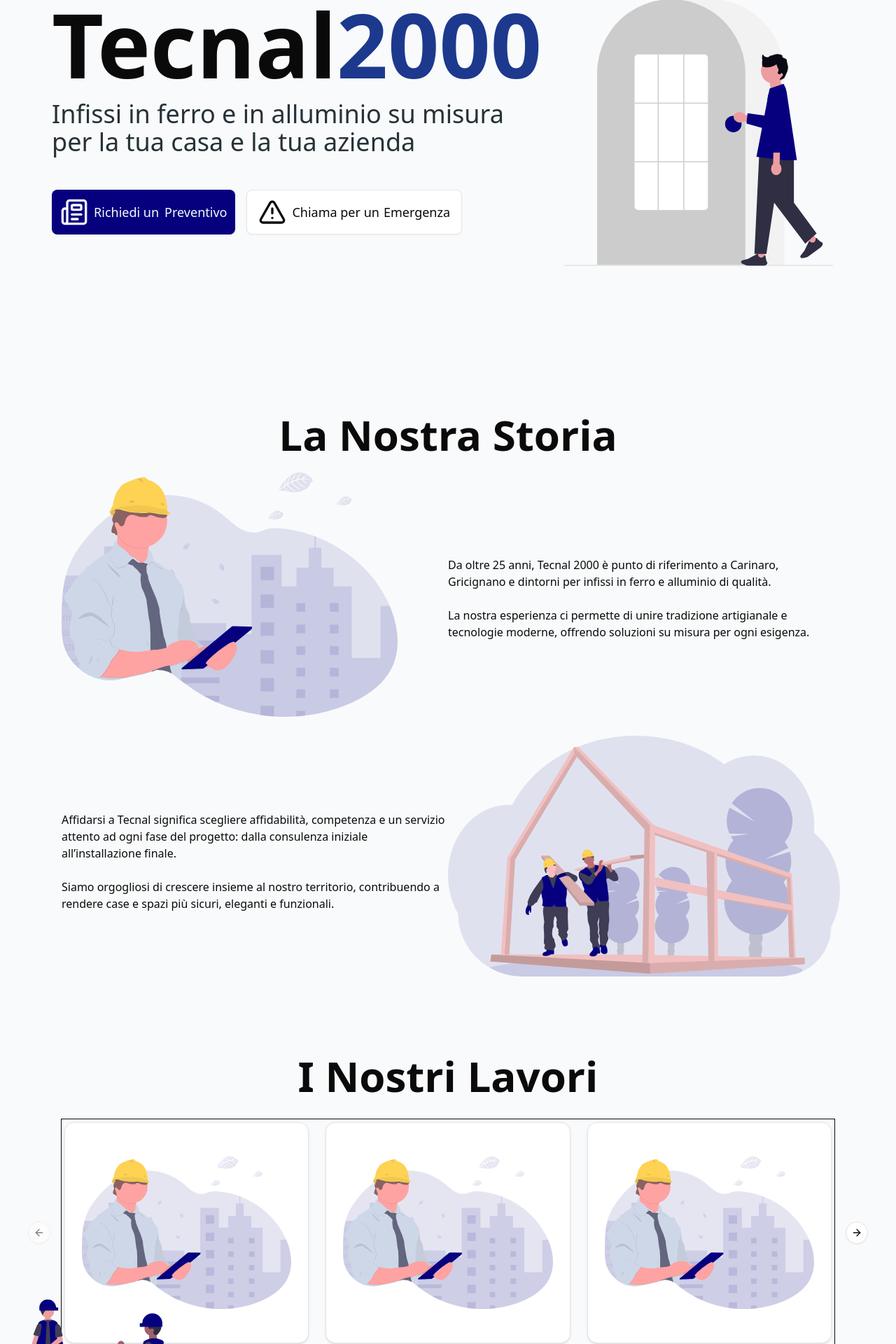
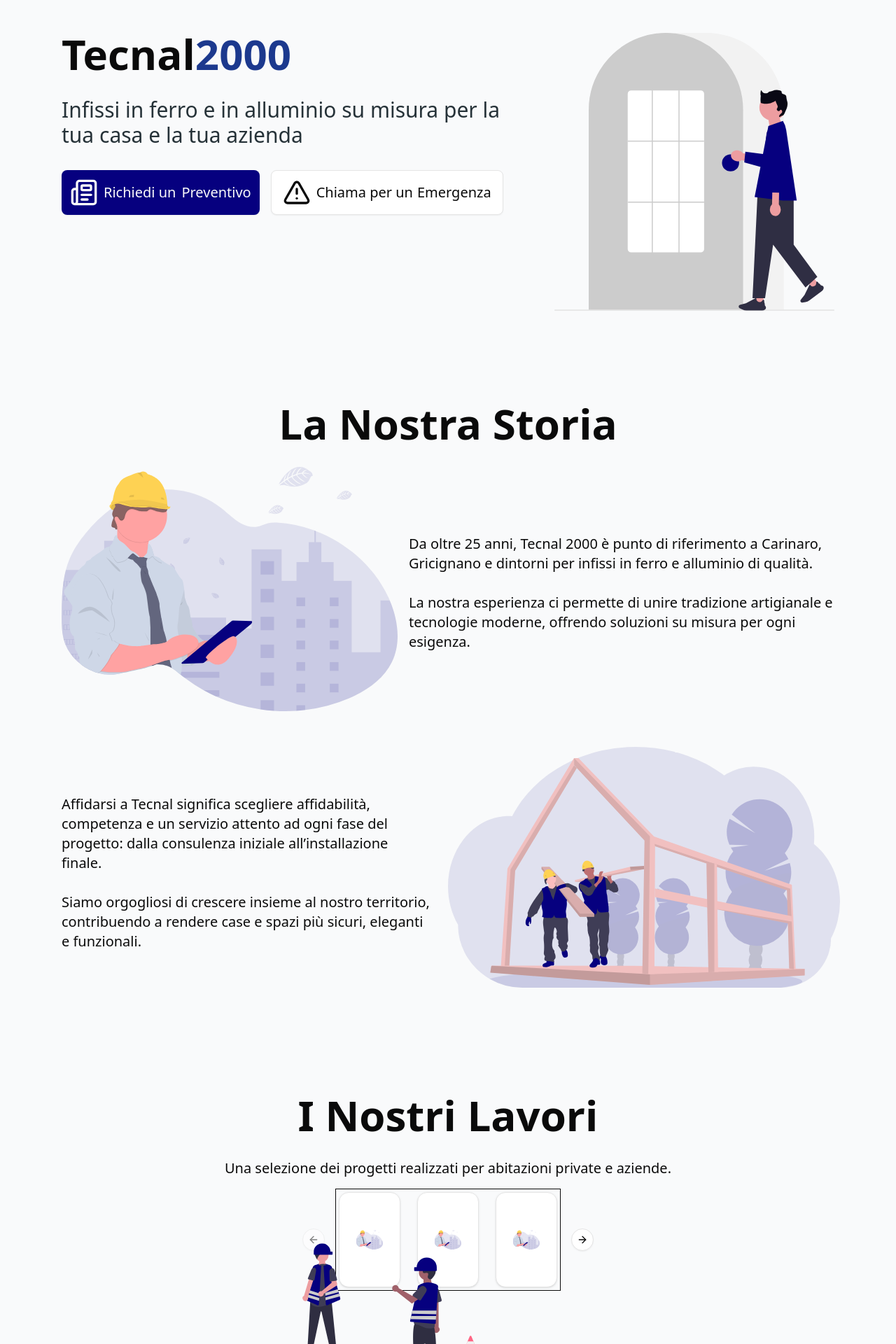
Before and after one commit to nicola-dg/nicola-dg.github.io, a React (Vite) app: page / in a window 1280 px wide. Shown: the part 165-2085 px from the top of the page at 70% size. Built offline with nearby package versions, Linux system fonts and the light colour scheme.

Commit message:
refactoring

```diff
--- a/src/components/MainLayout.tsx
+++ b/src/components/MainLayout.tsx
@@ -4,7 +4,7 @@ import Footer from "./Footer";
 
 const MainLayout = ({ children }: any) => {
   return (
-    <div className="flex flex-col min-h-screen font-inter bg-gray-50 min-w-sm overflow-clip">
+    <div className="flex flex-col min-h-screen font-inter bg-gray-50 min-w-xs overflow-clip ">
       <Navbar />
 
       <div className="flex-1 p-6">
--- a/src/components/sections/HeroSection.tsx
+++ b/src/components/sections/HeroSection.tsx
@@ -1,26 +1,39 @@
 import { Newspaper, TriangleAlert } from "lucide-react";
 import { Button } from "../ui/button";
+import Subtitle from "../ui/subtitle";
+import Title from "../ui/title";
 
 const HeroSection = () => {
     return (
-        <section className="pb-48">
-            <div className="flex  relative flex-row justify-center md:gap-8">
-                <div className="flex flex-1 flex-col">
-                    <div className="pb-4">
-                        <Title />
-                        <Subtitle />
+        <section className="pt-12 pb-32">
+            <div className="flex relative flex-row justify-center gap-4 md:gap-8 ">
+
+
+                <div className="flex flex-1 flex-col lg:gap-4">
+
+                    <div className="pb-4  md:w-full flex flex-col gap-4">
+                        <Title>Tecnal<span className="text-blue-900">2000</span></Title>
+
+                        <Subtitle>
+                            <div className="text-secondary whitespace-pre-line">
+                                Infissi in ferro e in alluminio
+                                su misura
+                                per la tua casa e la tua
+                                azienda
+                            </div>
+                        </Subtitle>
                     </div>
 
-                    <div className="w-1/2">
-                        <Buttons />
-                    </div>
+                    <Buttons />
+
                 </div>
 
-                <div className="absolute right-0 bottom-0 md:-translate-y-0 md:-translate-x-0 md:static  md:flex md:justify-center">
-                    <div className="h-32 w-32 md:h-80 md:w-[300px] lg:h-100 lg:w-100">
-                        <MyImage></MyImage>
-                    </div>
+                <div className="w-32 mt-auto md:h-80 md:w-80 lg:h-100 lg:w-100 ">
+                    <MyImage></MyImage>
                 </div>
+
+
+
             </div>
         </section>
     );
@@ -29,14 +42,14 @@ const HeroSection = () => {
 
 const Buttons = () => {
     return (
-        <div className="flex flex-col md:flex-row gap-4 lg:pt-8">
-            <Button className="md:h-12 lg:text-lg lg:h-16">
+        <div className="flex flex-col md:flex-row gap-4">
+            <Button className="text-base md:text-lg lg:text-xl md:h-12 lg:h-16">
                 <Newspaper className="md:!w-6 md:!h-6 lg:!w-10 lg:!h-10" />
                 <span className="hidden md:block">Richiedi un</span>
                 <span>Preventivo</span>
             </Button>
 
-            <Button variant="outline" className="md:h-12 lg:text-lg lg:h-16">
+            <Button variant="outline" className="text-base md:text-lg lg:text-xl md:h-12 lg:h-16">
                 <div className="flex items-center gap-2">
                     <TriangleAlert className="md:!w-6 md:!h-6 lg:!w-10 lg:!h-10" />
                     <div className="flex gap-1.5">
@@ -54,34 +67,10 @@ const MyImage = () => {
         <img
             src="/images/undraw_login_weas.svg"
             alt="Immagine con infisso"
-            className="w-full max-w-sm"
+            className="w-full"
         />
     )
 }
 
 
-const Subtitle = () => {
-    return (
-        <h2 className="text-3xl lg:text-4xl text-secondary">
-            Infissi in ferro e in alluminio su misura
-            per la tua casa e la tua azienda
-        </h2>
-
-    )
-
-}
-
-const Title = () => {
-    return (
-        <h1 className="text-5xl lg:text-9xl font-bold mb-4">
-            Tecnal<span className="text-blue-900">2000</span>
-        </h1>
-
-    )
-
-}
-
-
-
-
 export default HeroSection;
--- a/src/components/sections/HistorySection.tsx
+++ b/src/components/sections/HistorySection.tsx
@@ -1,60 +1,48 @@
+
+import Paragraph from "../ui/paragraph";
+import Title from "../ui/title";
 
 
 const HistorySection = () => {
     return (
-        <section className="relative pb-22 ">
-            <div className="flex flex-col items-center">
+        <section className="pb-32">
+            <div className="flex flex-col items-center gap-4">
 
-                <h1 className="text-6xl font-bold mb-4">
-                    La Nostra Storia
-                </h1>
+                <Title>La Nostra Storia</Title>
 
-                <div id="body" className="flex flex-col">
+                <div className="flex flex-col gap-8">
 
+                    <div className="flex flex-col gap-6 md:flex-row md:items-center md:gap-4">
 
-                    {/*Primo paragrafo */}
-                    <div className="flex flex-col md:flex-row md:items-center ">
-                        <p className="md:order-2 md:w-1/2">
-                            Da oltre 25 anni, Tecnal 2000 è punto di riferimento a Carinaro, Gricignano e dintorni per infissi in ferro e alluminio di qualità.
-                            <br></br><br></br>
-                            La nostra esperienza ci permette di unire tradizione artigianale e tecnologie moderne, offrendo soluzioni su misura per ogni esigenza.
-                        </p>
+                        <div className="md:order-2">
+                            <Paragraph>
+                                Da oltre 25 anni, Tecnal 2000 è punto di riferimento a Carinaro, Gricignano e dintorni per infissi in ferro e alluminio di qualità.
+                                <br></br><br></br>
+                                La nostra esperienza ci permette di unire tradizione artigianale e tecnologie moderne, offrendo soluzioni su misura per ogni esigenza.
+                            </Paragraph>
+                        </div>
 
                         {/* Immagine qa_engineer */}
-                        <div className="md:order-1 md:w-1/2 py-2">
+                        <div className="md:order-1">
                             <div className="h-48 w-64 lg:h-90 lg:w-120 mx-auto lg:mx-0">
-
-                                <img
-                                    src="/images/undraw_qa-engineers.svg"
-                                    alt="Immagine decorativa"
-                                    className="w-full"
-                                />
-
+                                <EngineersImage></EngineersImage>
                             </div>
                         </div>
 
                     </div>
 
 
-                    <div className="flex flex-col md:flex-row md:items-center">
+                    <div className="flex flex-col gap-6 md:flex-row md:items-center">
                         {/*Secondo paragrafo */}
-                        <p className="md:w-1/2">
+                        <Paragraph>
                             Affidarsi a Tecnal significa scegliere affidabilità, competenza e un servizio attento ad ogni fase del progetto: dalla consulenza iniziale all’installazione finale.
                             <br></br><br></br>
                             Siamo orgogliosi di crescere insieme al nostro territorio, contribuendo a rendere case e spazi più sicuri, eleganti e funzionali.
-                        </p>
-
-
+                        </Paragraph>
                         {/* Immagine constructors */}
                         <div className="md:w-1/2 py-2">
                             <div className="mx-auto lg:mx-0 h-42 w-64 lg:h-90 lg:w-140">
-
-                                <img
-                                    src="/images/undraw_constructors.svg"
-                                    alt="Immagine decorativa"
-                                    className="w-full"
-                                />
-
+                                <ConstructorsImage></ConstructorsImage>
                             </div>
                         </div>
                     </div>
@@ -73,6 +61,34 @@ const HistorySection = () => {
 
 
 
+const EngineersImage = () => {
+    return (
+        <img
+            src="/images/undraw_qa-engineers.svg"
+            alt="Immagine decorativa"
+            className="w-full"
+        />
+    )
+
+}
+
+
+const ConstructorsImage = () => {
+    return (
+        <img
+            src="/images/undraw_constructors.svg"
+            alt="Immagine decorativa"
+            className="w-full"
+        />
+    )
+
+}
+
+
+
+
+
+
 
 
 export default HistorySection;
--- a/src/components/sections/WorksSection.tsx
+++ b/src/components/sections/WorksSection.tsx
@@ -6,8 +6,55 @@ import {
     CarouselNext,
     CarouselPrevious,
 } from "@/components/ui/carousel"
+import Title from "../ui/title";
+import Paragraph from "../ui/paragraph";
 
 const WorksSection = () => {
+
+    return (
+        <section className="pb-42">
+            <div className="flex flex-col gap-4 items-center">
+
+                <Title>I Nostri Lavori</Title>
+
+
+                <Paragraph>
+                    Una selezione dei progetti realizzati per abitazioni private e aziende.
+                </Paragraph>
+
+                <div className="relative flex flex-col items-center ring ">
+
+                    {/* Galleria Immagini */}
+                    <div className="max-w-screen-sm mx-auto">
+                        <ImageGallery></ImageGallery>
+                    </div>
+
+
+
+
+                    {/* Immagine constructors */}
+                    <div className="absolute bottom-0 left-0 translate-y-2/3 -translate-x-1/3 ">
+                        <div className="ml-auto h-40 w-64 lg:h-50 lg:w-80">
+                            <MyImage></MyImage>
+                        </div>
+                    </div>
+
+
+
+                </div>
+
+
+
+            </div>
+        </section>
+    );
+};
+
+export default WorksSection;
+
+
+const ImageGallery = () => {
+
 
     const images = [
         "/images/undraw_qa-engineers.svg",
@@ -21,27 +68,15 @@ const WorksSection = () => {
     ];
 
 
-
     return (
-        <section className="pb-42">
-            <div className="flex flex-col gap-4 items-center">
-
-                <h1 className="text-6xl font-bold mb-4">
-                    I Nostri Lavori
-                </h1>
-
-                <div className="relative ring">
-
-                    {/* Galleria Immagini */}
-                    <div className="w-xs md:w-full">
-                        <Carousel>
+        <Carousel className="w-full max-w-xs">
             <CarouselContent>
                 {images.map((image, index) => (
                     <CarouselItem key={index} className="basis-full lg:basis-1/3">
                         <div className="p-1">
                             <Card>
-                                                <CardContent className="flex items-center justify-center p-6">
-                                                    <img src={image} alt="alt" />
+                                <CardContent className="flex aspect-square items-center justify-center p-6">
+                                    <img src={image} alt="alt" className="w-full" />
                                 </CardContent>
                             </Card>
                         </div>
@@ -51,37 +86,19 @@ const WorksSection = () => {
             <CarouselPrevious />
             <CarouselNext />
         </Carousel>
-                    </div>
+    )
+}
 
 
 
-                    {/* Immagine constructors */}
-                    <div className="absolute bottom-0 left-0 translate-y-2/3 -translate-x-1/3 ">
-                        <div className="ml-auto h-40 w-64 lg:h-50 lg:w-80">
 
+const MyImage = () => {
+    return (
         <img
             src="/images/undraw_construction-workers.svg"
             alt="Immagine decorativa"
             className="w-full max-w-sm"
         />
 
-                        </div>
-                    </div>
-
-
-
-
-                </div>
-
-
-
-            </div>
-        </section>
-    );
-};
-
-
-
-
-
-export default WorksSection;
+    )
+}
--- /dev/null
+++ b/src/components/ui/paragraph.tsx
@@ -0,0 +1,9 @@
+
+
+const Paragraph = ({ children }) => {
+    return (
+        <p className="text-base md:text-lg lg:text-xl">{children}</p>
+    );
+};
+
+export default Paragraph;
--- /dev/null
+++ b/src/components/ui/subtitle.tsx
@@ -0,0 +1,12 @@
+
+
+
+const Subtitle = ({ children }) => {
+    return (
+        <h2 className="text-xl md:text-2xl lg:text-3xl">
+            {children}
+        </h2>
+    );
+};
+
+export default Subtitle;
--- /dev/null
+++ b/src/components/ui/title.tsx
@@ -0,0 +1,11 @@
+
+
+const Title = ({ children }) => {
+    return (
+        <h1 className="text-4xl md:text-5xl lg:text-6xl font-bold mb-4">
+            {children}
+        </h1>
+    );
+};
+
+export default Title;
```
Also changed, not shown: src/components/sections/ContactsSection.tsx (+7 -5 lines). Lines whose indentation alone changed are shown as unchanged.
